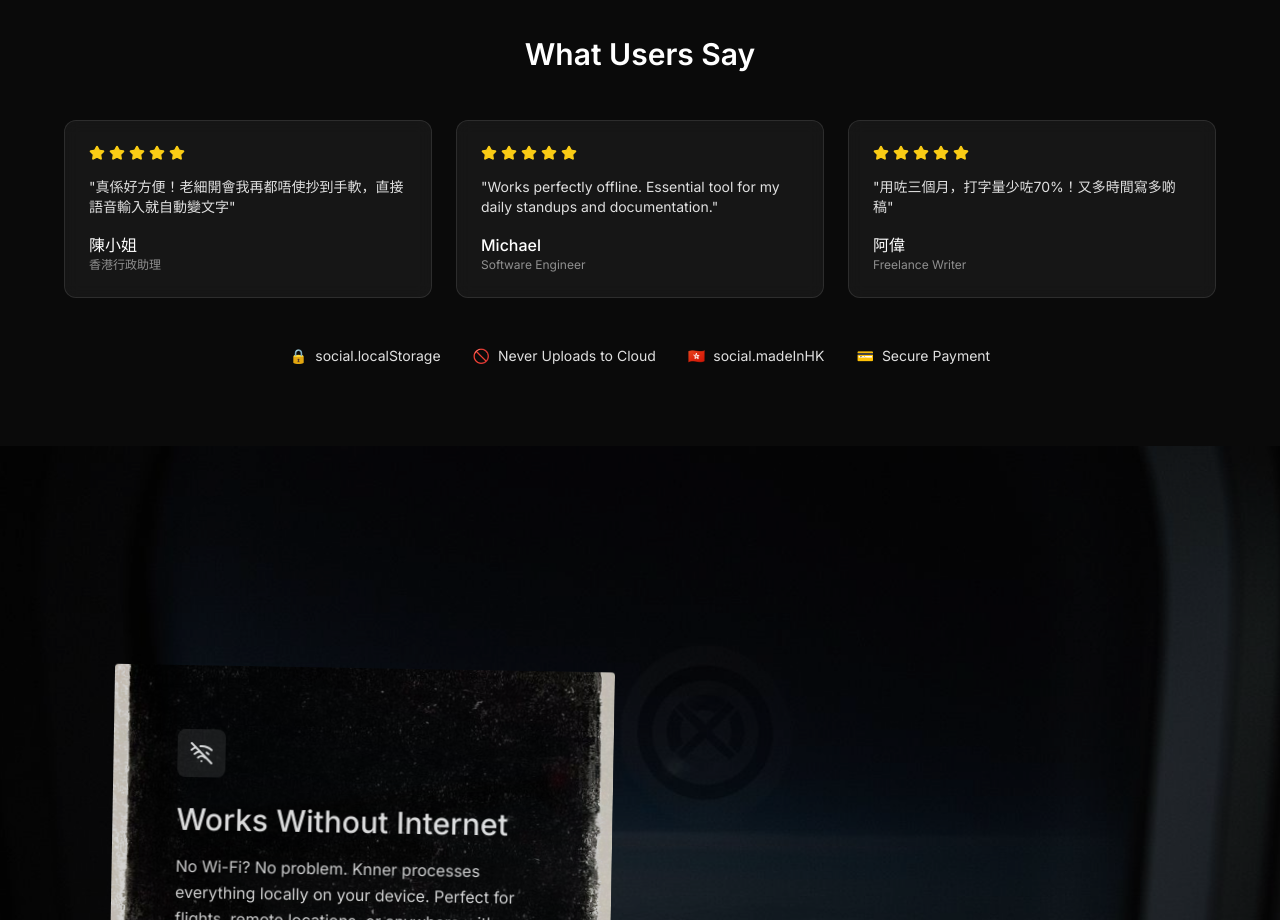
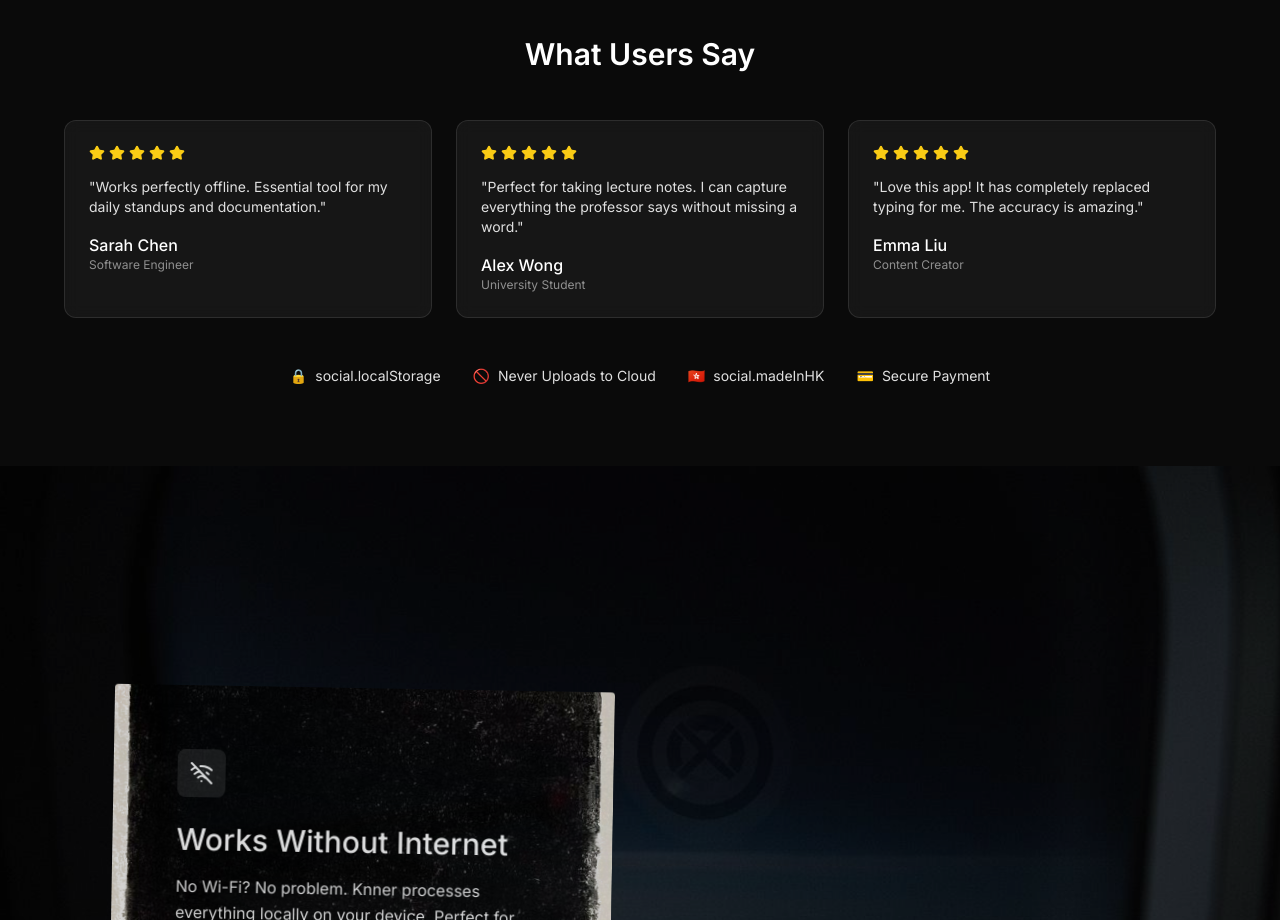
Before and after one commit to Jimfunghk/knner-website, a React (Vite) app: page / in a window 1280 px wide. Shown: the part 1020-1940 px from the top of the page. Built offline with nearby package versions, Linux system fonts and the light colour scheme.

Commit message:
Add testimonial translations for all 10 languages

```diff
--- a/src/components/SocialProof.tsx
+++ b/src/components/SocialProof.tsx
@@ -2,26 +2,7 @@ import { useLanguage } from '@/contexts/LanguageContext';
 import { useTheme } from '@/contexts/ThemeContext';
 import { Star, Users, Shield, Zap } from 'lucide-react';
 
-const testimonials = [
-  {
-    name: '陳小姐',
-    role: '香港行政助理',
-    content: '真係好方便！老細開會我再都唔使抄到手軟，直接語音輸入就自動變文字',
-    rating: 5,
-  },
-  {
-    name: 'Michael',
-    role: 'Software Engineer',
-    content: 'Works perfectly offline. Essential tool for my daily standups and documentation.',
-    rating: 5,
-  },
-  {
-    name: '阿偉',
-    role: 'Freelance Writer',
-    content: '用咗三個月，打字量少咗70%！又多時間寫多啲稿',
-    rating: 5,
-  },
-];
+const testimonialKeys = ['testimonial1', 'testimonial2', 'testimonial3'];
 
 export function SocialProof() {
   const { t, language } = useLanguage();
@@ -61,9 +42,9 @@ export function SocialProof() {
         </h2>
 
         <div className="grid md:grid-cols-3 gap-6">
-          {testimonials.map((testimonial, index) => (
+          {testimonialKeys.map((key) => (
             <div
-              key={index}
+              key={key}
               className="p-6 rounded-xl backdrop-blur"
               style={{
                 backgroundColor: theme === 'dark' ? 'rgba(255,255,255,0.05)' : 'rgba(0,0,0,0.03)',
@@ -71,16 +52,16 @@ export function SocialProof() {
               }}
             >
               <div className="flex gap-1 mb-4">
-                {Array.from({ length: testimonial.rating }).map((_, i) => (
+                {[1, 2, 3, 4, 5].map((i) => (
                   <Star key={i} className="w-4 h-4 fill-yellow-400 text-yellow-400" />
                 ))}
               </div>
               <p className="mb-4 text-sm" style={{ color: subtextColor }}>
-                "{testimonial.content}"
+                "{t(`${key}.content`)}"
               </p>
               <div>
-                <p className="font-medium" style={{ color: textColor }}>{testimonial.name}</p>
-                <p className="text-xs opacity-60" style={{ color: subtextColor }}>{testimonial.role}</p>
+                <p className="font-medium" style={{ color: textColor }}>{t(`${key}.name`)}</p>
+                <p className="text-xs opacity-60" style={{ color: subtextColor }}>{t(`${key}.role`)}</p>
               </div>
             </div>
           ))}
--- a/src/contexts/LanguageContext.tsx
+++ b/src/contexts/LanguageContext.tsx
@@ -66,6 +66,15 @@ const translations: Record<Language, Record<string, string>> = {
     'video.desc': "30 seconds to understand Knner's power",
     'video.play': '▶ Click to play 30s intro video',
     'video.script': 'Video Script (30 seconds)',
+    'testimonial1.name': 'Sarah Chen',
+    'testimonial1.role': 'Software Engineer',
+    'testimonial1.content': 'Works perfectly offline. Essential tool for my daily standups and documentation.',
+    'testimonial2.name': 'Alex Wong',
+    'testimonial2.role': 'University Student',
+    'testimonial2.content': 'Perfect for taking lecture notes. I can capture everything the professor says without missing a word.',
+    'testimonial3.name': 'Emma Liu',
+    'testimonial3.role': 'Content Creator',
+    'testimonial3.content': 'Love this app! It has completely replaced typing for me. The accuracy is amazing.',
   },
   zh: {
     'hero.title': 'Knner',
@@ -122,6 +131,15 @@ const translations: Record<Language, Record<string, string>> = {
     'video.desc': '30秒帶你了解 Knner 的強大功能',
     'video.play': '▶ 點擊播放 30秒介紹影片',
     'video.script': '影片腳本（30秒）',
+    'testimonial1.name': '陳小姐',
+    'testimonial1.role': '香港行政助理',
+    'testimonial1.content': '真係好方便！老細開會我再都唔使抄到手軟，直接語音輸入就自動變文字',
+    'testimonial2.name': '阿偉',
+    'testimonial2.role': 'Freelance Writer',
+    'testimonial2.content': '用咗三個月，打字量少咗70%！又多時間寫多啲稿',
+    'testimonial3.name': '李先生',
+    'testimonial3.role': '大學生',
+    'testimonial3.content': '考試複習必備！可以快速記低重點，溫書效率高咗好多',
   },
   ja: {
     'hero.title': 'Knner',
@@ -178,6 +196,15 @@ const translations: Record<Language, Record<string, string>> = {
     'video.desc': '30秒でKnnerの性能を理解する',
     'video.play': '▶ 30秒紹介動画を再生',
     'video.script': '動画台本（30秒）',
+    'testimonial1.name': '田中 美咲',
+    'testimonial1.role': '/Webデザイナー',
+    'testimonial1.content': 'オフラインでも使えるのが最高！外出先でも正確に文字起こししてくれます',
+    'testimonial2.name': '佐藤 太郎',
+    'testimonial2.role': '大学教授',
+    'testimonial2.content': '講義ノートを取るのに最適。学生的にも先生的にもおすすめのツールです',
+    'testimonial3.name': '鈴木 花子',
+    'testimonial3.role': 'フリーランスライター',
+    'testimonial3.content': 'タイピング厌烦になったらこれ。話すだけで文章になるなんて革命的！',
   },
   es: {
     'hero.title': 'Knner',
@@ -234,6 +261,15 @@ const translations: Record<Language, Record<string, string>> = {
     'video.desc': '30 segundos para entender el poder de Knner',
     'video.play': '▶ Clic para reproducir video de 30s',
     'video.script': 'Guion del video (30 segundos)',
+    'testimonial1.name': 'María García',
+    'testimonial1.role': 'Asistente Administrativa',
+    'testimonial1.content': '¡Increíble! Las reuniones ahora son mucho más eficientes. Dictó todo mientras hablo.',
+    'testimonial2.name': 'Carlos Rodríguez',
+    'testimonial2.role': 'Estudiante Universitario',
+    'testimonial2.content': 'Perfecto para tomar notas en clase. Puedo seguir la lección sin perder ningún detalle.',
+    'testimonial3.name': 'Laura Martínez',
+    'testimonial3.role': 'Creadora de Contenido',
+    'testimonial3.content': 'Me encanta esta app. Ha reemplazado completamente mi teclado para escribir artículos.',
   },
   fr: {
     'hero.title': 'Knner',
@@ -290,6 +326,15 @@ const translations: Record<Language, Record<string, string>> = {
     'video.desc': '30 secondes pour comprendre Knner',
     'video.play': '▶ Cliquez pour voir la vidéo 30s',
     'video.script': 'Script vidéo (30 secondes)',
+    'testimonial1.name': 'Sophie Dubois',
+    'testimonial1.role': 'Assistante Administrative',
+    'testimonial1.content': 'Incroyable ! Les réunions sont devenues tellement plus efficaces. Je dicte tout en parlant.',
+    'testimonial2.name': 'Thomas Martin',
+    'testimonial2.role': 'Étudiant Universitaire',
+    'testimonial2.content': 'Parfait pour prendre des notes en cours. Je peux suivre le professeur sans perdre un seul détail.',
+    'testimonial3.name': 'Julie Bernard',
+    'testimonial3.role': 'Créatrice de Contenu',
+    'testimonial3.content': 'J\'adore cette app. Elle a complètement remplacé mon clavier pour écrire des articles.',
   },
   de: {
     'hero.title': 'Knner',
@@ -346,6 +391,15 @@ const translations: Record<Language, Record<string, string>> = {
     'video.desc': '30 Sekunden um Knners Leistung zu verstehen',
     'video.play': '▶ 30s Intro-Video abspielen',
     'video.script': 'Video-Skript (30 Sekunden)',
+    'testimonial1.name': 'Anna Schmidt',
+    'testimonial1.role': 'Büroassistentin',
+    'testimonial1.content': 'Unglaublich! Meetings sind jetzt viel effizienter. Ich diktiere alles während ich spreche.',
+    'testimonial2.name': 'Max Weber',
+    'testimonial2.role': 'Student',
+    'testimonial2.content': 'Perfekt für Vorlesungsnotizen. Ich kann dem Professor folgen ohne Details zu verlieren.',
+    'testimonial3.name': 'Julia Fischer',
+    'testimonial3.role': 'Content-Erstellerin',
+    'testimonial3.content': 'Liebe diese App! Sie hat Tippen für mich komplett ersetzt. Die Genauigkeit ist erstaunlich.',
   },
   pt: {
     'hero.title': 'Knner',
@@ -402,6 +456,15 @@ const translations: Record<Language, Record<string, string>> = {
     'video.desc': '30 segundos para entender o poder do Knner',
     'video.play': '▶ Clique para reproduzir vídeo de 30s',
     'video.script': 'Guion do vídeo (30 segundos)',
+    'testimonial1.name': 'Maria Silva',
+    'testimonial1.role': 'Assistente Administrativa',
+    'testimonial1.content': 'Incrível! As reuniões agora são muito mais eficientes. Dito tudo enquanto falo.',
+    'testimonial2.name': 'Pedro Santos',
+    'testimonial2.role': 'Estudante Universitário',
+    'testimonial2.content': 'Perfeito para tomar notas na aula. Posso acompanhar o professor sem perder nenhum detalhe.',
+    'testimonial3.name': 'Ana Oliveira',
+    'testimonial3.role': 'Criadora de Conteúdo',
+    'testimonial3.content': 'Adoro este app! Substituiu completamente minha digitação para escrever artigos.',
   },
   ru: {
     'hero.title': 'Knner',
@@ -458,6 +521,15 @@ const translations: Record<Language, Record<string, string>> = {
     'video.desc': '30 секунд чтобы понять возможности Knner',
     'video.play': '▶ Нажмите для воспроизведения 30с видео',
     'video.script': 'Сценарий видео (30 секунд)',
+    'testimonial1.name': 'Елена Иванова',
+    'testimonial1.role': 'Административный ассистент',
+    'testimonial1.content': 'Невероятно! Встречи стали намного эффективнее. Диктую всё во время разговора.',
+    'testimonial2.name': 'Алексей Петров',
+    'testimonial2.role': 'Студент университета',
+    'testimonial2.content': 'Идеально для конспектов на лекциях. Могу следить за преподавателем не теряя деталей.',
+    'testimonial3.name': 'Ольга Сидорова',
+    'testimonial3.role': 'Создатель контента',
+    'testimonial3.content': 'Обожаю это приложение! Оно полностью заменило мне набор текста для статей.',
   },
   it: {
     'hero.title': 'Knner',
@@ -514,6 +586,15 @@ const translations: Record<Language, Record<string, string>> = {
     'video.desc': '30 secondi per capire il potere di Knner',
     'video.play': '▶ Clicca per riprodurre il video introduttivo di 30s',
     'video.script': 'Script video (30 secondi)',
+    'testimonial1.name': 'Maria Rossi',
+    'testimonial1.role': 'Assistente Amministrativa',
+    'testimonial1.content': 'Incredibile! Le riunioni sono diventate molto più efficienti. Dettato tutto mentre parlo.',
+    'testimonial2.name': 'Luca Bianchi',
+    'testimonial2.role': 'Studente Universitario',
+    'testimonial2.content': 'Perfetto per prendere appunti a lezione. Posso seguire il professore senza perdere nessun dettaglio.',
+    'testimonial3.name': 'Giulia Verdi',
+    'testimonial3.role': 'Creatrice di Contenuti',
+    'testimonial3.content': 'Adoro questa app! Ha completamente sostituito la mia digitazione per scrivere articoli.',
   },
   ko: {
     'hero.title': 'Knner',
@@ -570,6 +651,15 @@ const translations: Record<Language, Record<string, string>> = {
     'video.desc': '30초 만에 Knner의 힘을 알아보세요',
     'video.play': '▶ 30초 소개 영상 재생',
     'video.script': '영상 台本 (30초)',
+    'testimonial1.name': '김지은',
+    'testimonial1.role': '회사원',
+    'testimonial1.content': '오프라인에서도 잘 작동해서 정말 좋아요! 출장 중에도 정확하게 변환해줍니다',
+    'testimonial2.name': '이준호',
+    'testimonial2.role': '대학생',
+    'testimonial2.content': '강의 노트 필기에 완벽해요. 교수님의 말씀을 하나도 빼먹지 않고 기록할 수 있어요',
+    'testimonial3.name': '박서연',
+    'testimonial3.role': '콘텐츠 크리에이터',
+    'testimonial3.content': '이 앱 정말 좋아요! 글 작성 시 타이핑을 완전히 대체했어요. 정확도가 놀라워요',
   },
 };
 
```
